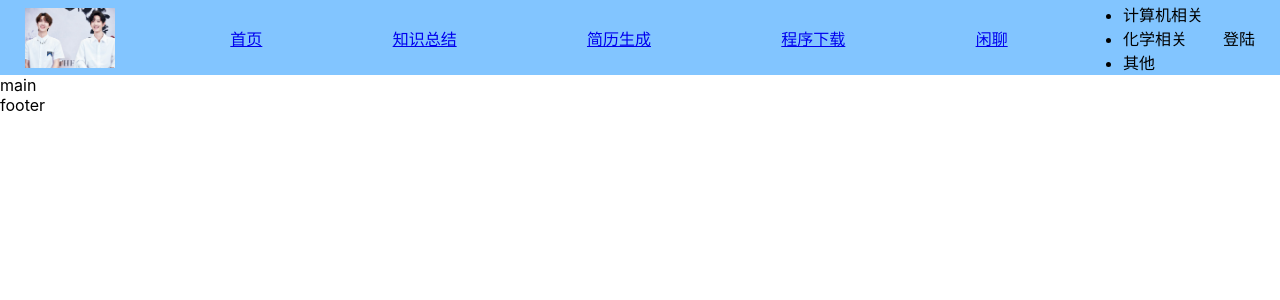
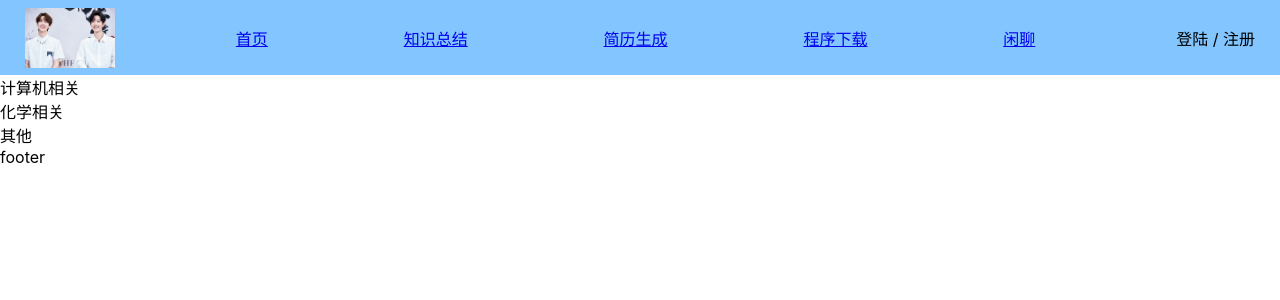
Before and after one commit to Tong0204-ning/mixture_app, a React (Create React App) app: page /conclusion in a window 1280 px wide. Shown: the top 300 px of the page. Built offline with nearby package versions, Linux system fonts and the light colour scheme.

Commit message:
Understand the Router, Routes and Route, and Link. Achieve SPA successfully.

```diff
--- a/src/App.js
+++ b/src/App.js
@@ -2,14 +2,17 @@ import './CSS/App.css';
 import Navigation from "./Nav"
 import Main from "./Main"
 import Footer from "./Footer"
+import { BrowserRouter as Router } from 'react-router-dom';
 
 function App() {
   return (
-    <div className='containerSetting'>
-      <Navigation className='navigationItems' />
-      <Main className='mainContent' />
-      <Footer className='Footeritems' />
-    </div>
+    <Router>
+      <div className='containerSetting'>
+        <Navigation className='navigationItems' />
+        <Main className='mainContent' />
+        <Footer className='Footeritems' />
+      </div>
+    </Router>
   );
 }
 
--- a/src/Main.js
+++ b/src/Main.js
@@ -1,12 +1,20 @@
 import './CSS/main.css'
+import { Route, Routes } from 'react-router-dom';
+import Conclusion from "./conclusion/main_conclusion";
+import Resume from './resume/main_resume';
+import Download from './download/main_download';
+import Chat from './chat/main_chat';
 
 function Main() {
     return (
-        <>
-            <main id="Main_content">
-                main
-            </main>
-        </>
+        <main id="Main_content">
+            <Routes>
+                <Route path="/conclusion" element={<Conclusion />} />
+                <Route path="/resume_produce" element={<Resume />} />
+                <Route path="/download_app" element={<Download />} />
+                <Route path="/chat_something" element={<Chat />} />
+            </Routes>
+        </main>
     )
 }
 export default Main
--- a/src/Nav.js
+++ b/src/Nav.js
@@ -1,30 +1,25 @@
 import './CSS/Nav.css'
-import { Link, Route, BrowserRouter as Router, Routes } from 'react-router-dom';
-import Conclusion from "./conclusion/main_conclusion";
+import { Link } from 'react-router-dom';
 
 function Navigation() {
     return (
         <nav id='Nav_frame'>
             <img id='Nav_logo' alt='website Logo' src={require('./picture/bjyx.jpg')} />
-            <Router>
-                <ul id='nav_items'>
-                    <li><Link to="/">首页</Link></li>
-                    <li><Link to="/conclusion">知识总结</Link></li>
-                    <li><Link to="/resume">简历生成</Link></li>
-                    <li><Link to="/download">程序下载</Link></li>
-                    <li><Link to="/chat">闲聊</Link></li>
-                </ul>
 
-                {/* 使用 Switch 和 Route 来配置路径和组件 */}
-                <Routes>
-                    <Route path="/conclusion" element={<Conclusion />} />
-                </Routes>
-            </Router>
+            <ul id='nav_items'>
+                <li><Link to="/">首页</Link></li>
+                <li><Link to="/conclusion">知识总结</Link></li>
+                <li><Link to="/resume_produce">简历生成</Link></li>
+                <li><Link to="/download_app">程序下载</Link></li>
+                <li><Link to="/chat_something">闲聊</Link></li>
+            </ul>
+
             <div id='Nav_register'>
-                <p>登陆</p>
+                <span>登陆</span>
+                <span> / </span>
+                <span>注册</span>
             </div>
         </nav>
     )
 }
-
 export default Navigation
--- a/src/chat/main_chat.js
+++ b/src/chat/main_chat.js
@@ -0,0 +1,7 @@
+function Chat() {
+    return (
+        <p>Speak something interesting here.</p>
+    )
+}
+
+export default Chat;
--- a/src/conclusion/main_conclusion.js
+++ b/src/conclusion/main_conclusion.js
@@ -1,13 +1,11 @@
 function Conclusion() {
     return (
         <>
-            <nav>
-                <ul>
-                    <li>计算机相关</li>
-                    <li>化学相关</li>
-                    <li>其他</li>
-                </ul>
-            </nav>
+            <ul>
+                <li>计算机相关</li>
+                <li>化学相关</li>
+                <li>其他</li>
+            </ul>
         </>
     )
 }
--- a/src/download/main_download.js
+++ b/src/download/main_download.js
@@ -0,0 +1,9 @@
+function Downlaod() {
+    return (
+        <div>
+            <p>You can download the Apps</p>
+        </div>
+    )
+}
+
+export default Downlaod
--- /dev/null
+++ b/src/resume/main_resume.js
@@ -0,0 +1,9 @@
+function Resume() {
+    return (
+        <>
+            <p>Here, you can make a resume for yourself.</p>
+        </>
+    )
+}
+
+export default Resume;
```
Also changed, not shown: src/resume/main_page.js (deleted).
